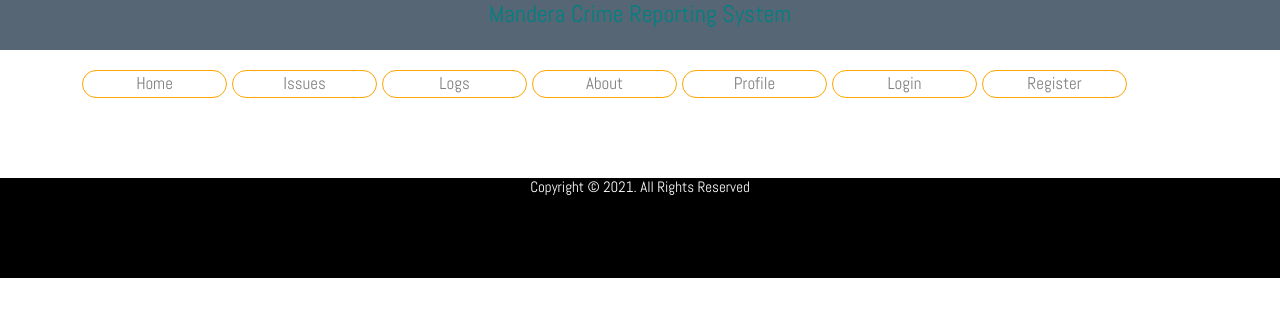
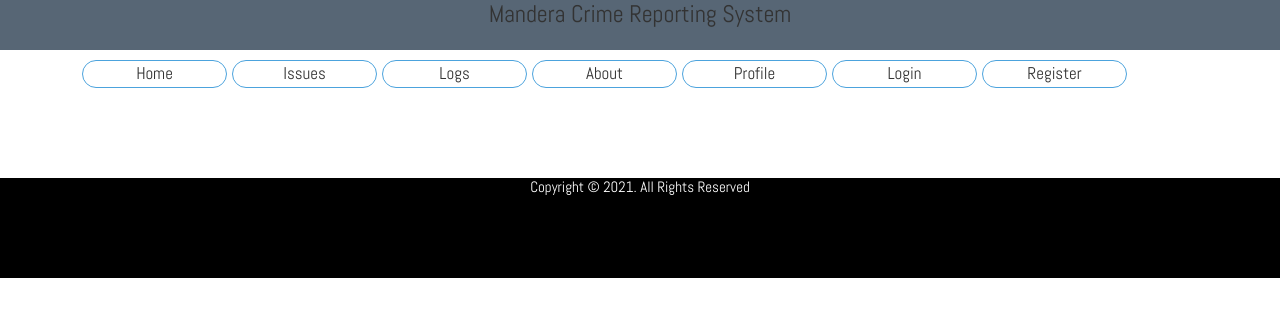
Before and after one commit to OkothPius/CRS, a Django app: page /crime/home/ in a window 1280 px wide. Shown: the top 317 px of the page. Run offline with Django 3.2, Linux system fonts and the light colour scheme.

Commit message:
style: update

```diff
--- a/crime/static/css/master.css
+++ b/crime/static/css/master.css
@@ -3,8 +3,7 @@
 body {
   font-family: 'Abel', sans-serif;
 }
-.container {
-  margin-top: 10px;
+.navbar {
   background-color: #666666;
 }
 nav ul {
@@ -23,13 +22,12 @@ nav ul li {
 
 nav ul li a {
   text-decoration: none;
-  color: white;
   display: block;
   margin-right: 5px;
   font-size: 17px;
-  color: gray;
+  color: #333333;
   border: solid;
-  border-color: orange;
+  border-color: #4ca3dd;
   border-radius: 30px;
   padding: 0px;
   text-align: center;
@@ -52,7 +50,7 @@ nav ul li a {
   height: 50px;
   text-align: center;
   font-size: 20px;
-  color: teal;
+  color: #333333;
 }
 
 .footer {
@@ -76,6 +74,15 @@ nav ul li a {
     font-size: 10px;
     text-align: center;
     width: 100%;
-
   }
 }
+
+.content {
+  text-align: center;
+  margin-top: 10px;
+  font-size: 15px;
+  /* background-color: #c0c0c0; */
+  width: 100%;
+  height: 200px;
+  margin-top: 10px;
+}
```
